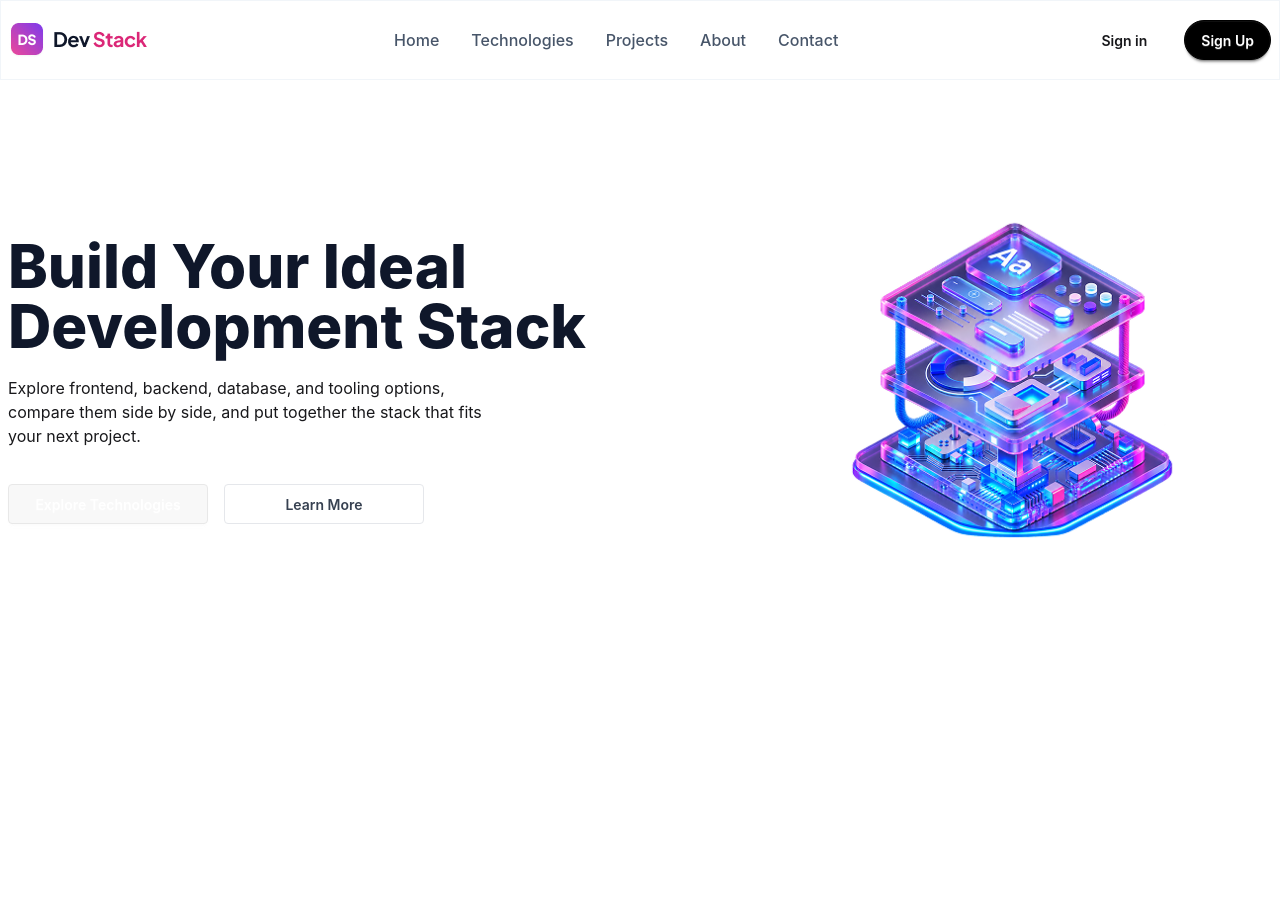
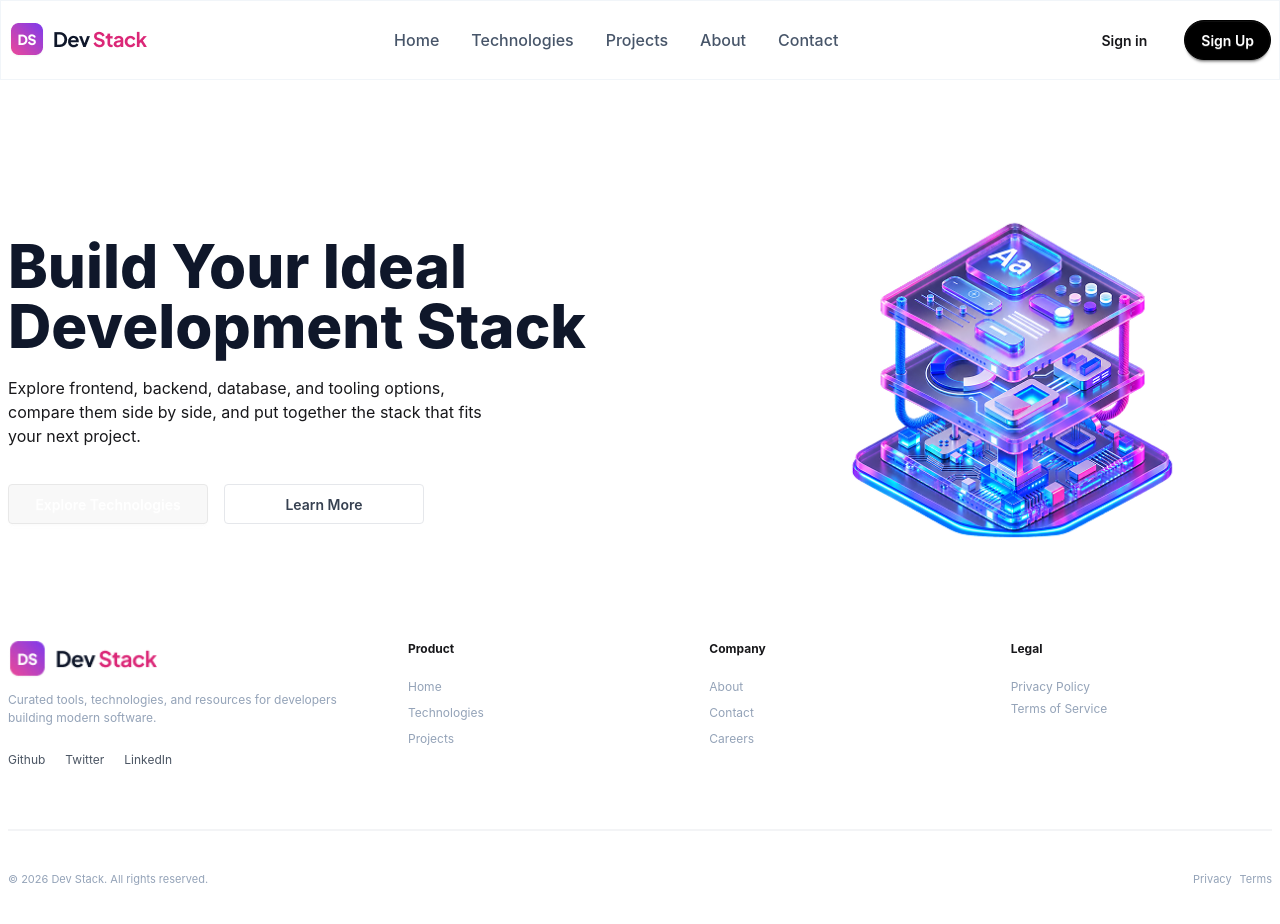
Before and after one commit to asgorfaiyaz/dev-stack, a React (Vite) app: page / in a window 1280 px wide. Shown: the top 924 px of the page. Before the commit the page ends 800 px from the top, so only its background shows below. Built offline with nearby package versions, Linux system fonts and the light colour scheme.

Commit message:
feat: add responsive footer with brand section and copyright bar

```diff
--- a/src/App.tsx
+++ b/src/App.tsx
@@ -1,3 +1,4 @@
+import Footer from "./components/footer/Footer";
 import Main from "./components/Main";
 import Navbar from "./components/Navbar";
 
@@ -6,6 +7,7 @@ function App() {
     <>
       <Navbar />
       <Main />
+      <Footer />
     </>
   );
 }
--- /dev/null
+++ b/src/components/footer/Footer.tsx
@@ -0,0 +1,44 @@
+import Logo from "../../assets/logo-text.png";
+import FooterLinks from "./FooterLinks";
+function Footer() {
+  return (
+    <footer className="pb-10 px-2">
+      <div className="flex justify-between gap-10 pb-10 container mx-auto">
+        <div className="flex flex-col gap-3 items-center md:items-start w-full md:max-w-90 pb-5">
+          <img width={150} height={40} src={Logo} alt="Logo" />
+          <p className="text-[#94A3B8] text-[12px] text-center md:text-left">
+            Curated tools, technologies, and resources for developers building
+            modern software.
+          </p>
+          <ul className="flex gap-5 md:pt-3 text-[12px] text-[#4B5563] list-disc md:list-none">
+            <li className="list-none">
+              <a href="#">Github</a>
+            </li>
+            <li>
+              <a href="#">Twitter</a>
+            </li>
+            <li>
+              <a href="#">LinkedIn</a>
+            </li>
+          </ul>
+        </div>
+        <FooterLinks />
+      </div>
+      <div className="text-[11px] text-[#94A3B8] border-t-2 border-t-[#F3F4F6] pt-4 md:pt-10">
+        <div className="container mx-auto flex justify-between items-center ">
+          <p>© 2026 Dev Stack. All rights reserved.</p>
+          <ul className="flex gap-2">
+            <li>
+              <a href="#">Privacy</a>
+            </li>
+            <li>
+              <a href="#">Terms</a>
+            </li>
+          </ul>
+        </div>
+      </div>
+    </footer>
+  );
+}
+
+export default Footer;
--- /dev/null
+++ b/src/components/footer/FooterLinks.tsx
@@ -0,0 +1,47 @@
+function FooterLinks() {
+  return (
+    <section className="hidden flex-1 md:grid grid-cols-3 gap-10 text-[12px]">
+      <div className="">
+        <h1 className="font-jakarta font-bold">Product</h1>
+        <ul className="text-[#94A3B8] flex flex-col gap-2 pt-5">
+          <li>
+            <a href="#">Home</a>
+          </li>
+          <li>
+            <a href="#">Technologies</a>
+          </li>
+          <li>
+            <a href="#">Projects</a>
+          </li>
+        </ul>
+      </div>
+      <div className="">
+        <h1 className="font-jakarta font-bold">Company</h1>
+        <ul className="text-[#94A3B8] flex flex-col gap-2 pt-5">
+          <li>
+            <a href="#">About</a>
+          </li>
+          <li>
+            <a href="#">Contact</a>
+          </li>
+          <li>
+            <a href="#">Careers</a>
+          </li>
+        </ul>
+      </div>
+      <div className="">
+        <h1 className="font-jakarta font-bold">Legal</h1>
+        <ul className="text-[#94A3B8] flex flex-col gap-1 pt-5">
+          <li>
+            <a href="#">Privacy Policy</a>
+          </li>
+          <li>
+            <a href="#">Terms of Service</a>
+          </li>
+        </ul>
+      </div>
+    </section>
+  );
+}
+
+export default FooterLinks;
```
